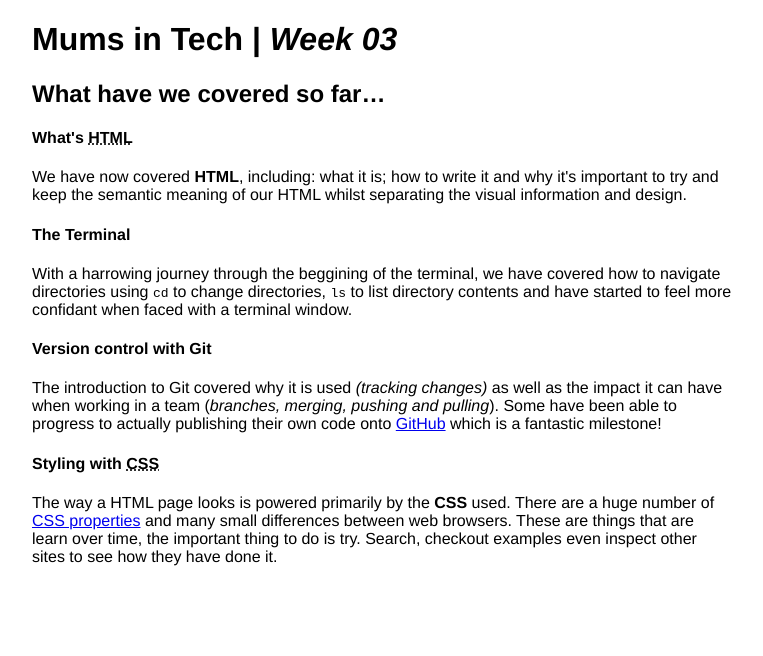
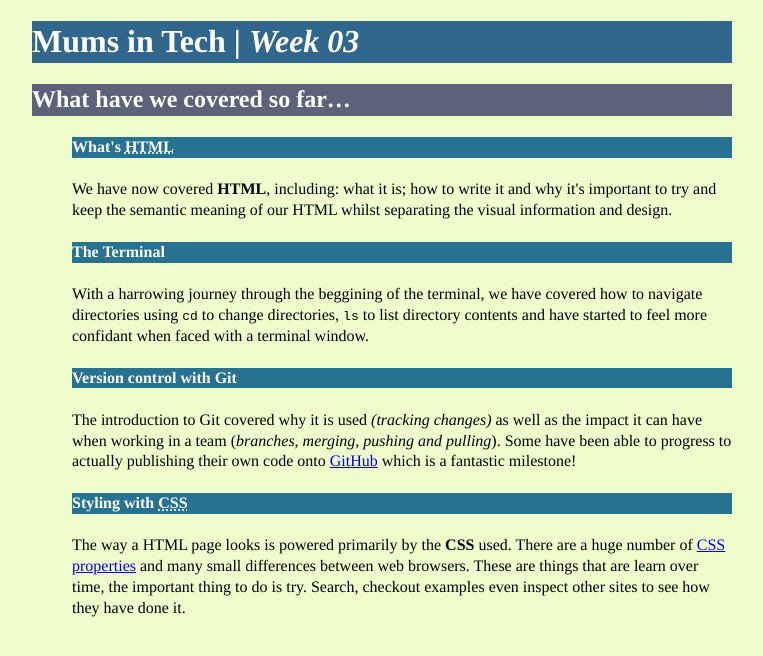
Before and after one commit to sianwatts/mums-in-tech-03-homework, a plain HTML site: page index.html in a window 1280 px wide. Shown: the whole page, without its empty margins (258-1021 px from the left). Drawn offline with Linux system fonts and the light colour scheme.

Commit message:
changes to colours
changes to colours

```diff
--- a/style.css
+++ b/style.css
@@ -11,7 +11,22 @@
 
 body {
   /* I prefer sans-serif (without curls) so I'm changing it haha */
-  font-family: Helvetica, sans-serif;
+  font-family: Times, sans-serif;
+  background-color: #effdcc;
+  line-height: 1.3;
+}
+h1 {
+	color: white;
+	background-color: #31678c;
+}
+h2 {
+	color: white;
+	background-color: #5c627a;
+}
+
+h4 {
+	color: white;
+	background-color: #277291;
 }
 
 /*
@@ -25,7 +40,7 @@ body {
 
 .content ul {
   margin: 0;
-  padding: 0;
+  padding: 20;
   list-style-type: none;
 }
 
```
